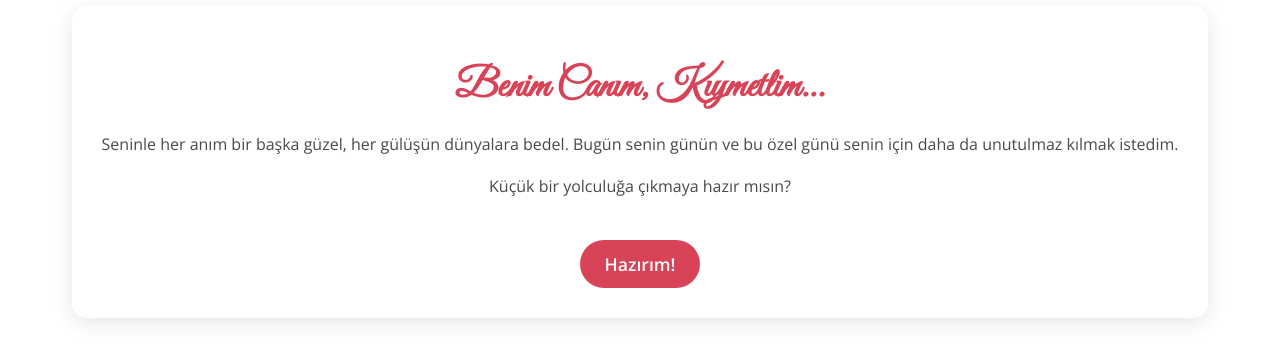
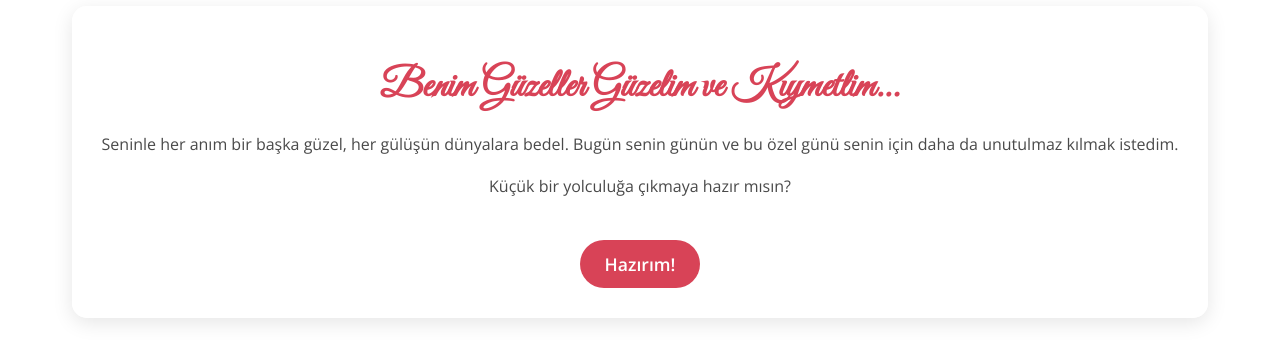
Before and after one commit to sonsuzsahip/Do-umg-n-kiymetlim, a plain HTML site: page index.html in a window 1280 px wide. Shown: the part 258-620 px from the top of the page. Drawn offline with nearby package versions, Linux system fonts and the light colour scheme.

Commit message:
Update index.html

```diff
--- a/index.html
+++ b/index.html
@@ -69,7 +69,7 @@
 </head>
 <body>
     <div class="container">
-        <h1>Benim Canım, Kıymetlim...</h1>
+        <h1>Benim Güzeller Güzelim ve Kıymetlim...</h1>
         <p>Seninle her anım bir başka güzel, her gülüşün dünyalara bedel. Bugün senin günün ve bu özel günü senin için daha da unutulmaz kılmak istedim.</p>
         <p>Küçük bir yolculuğa çıkmaya hazır mısın?</p>
         <a href="sahne2.html" class="button">Hazırım!</a>
```
